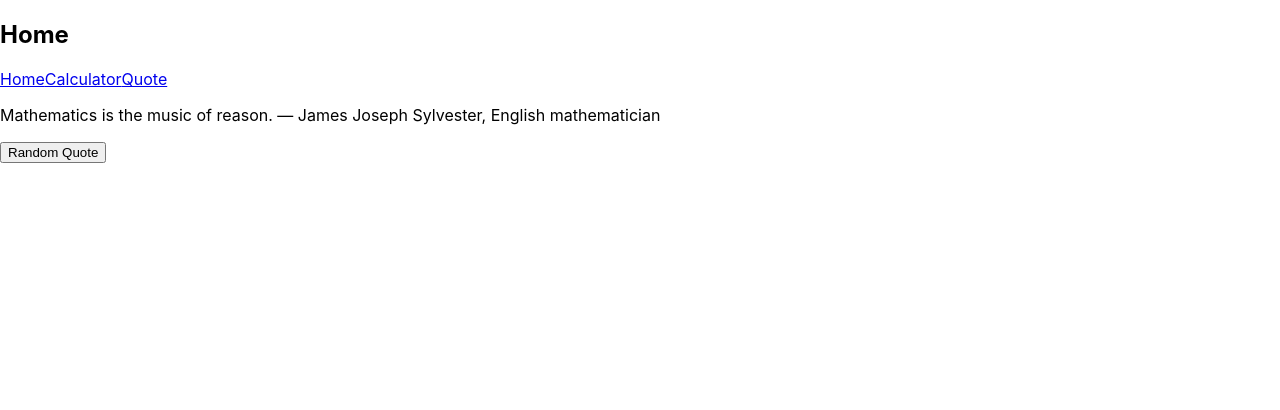
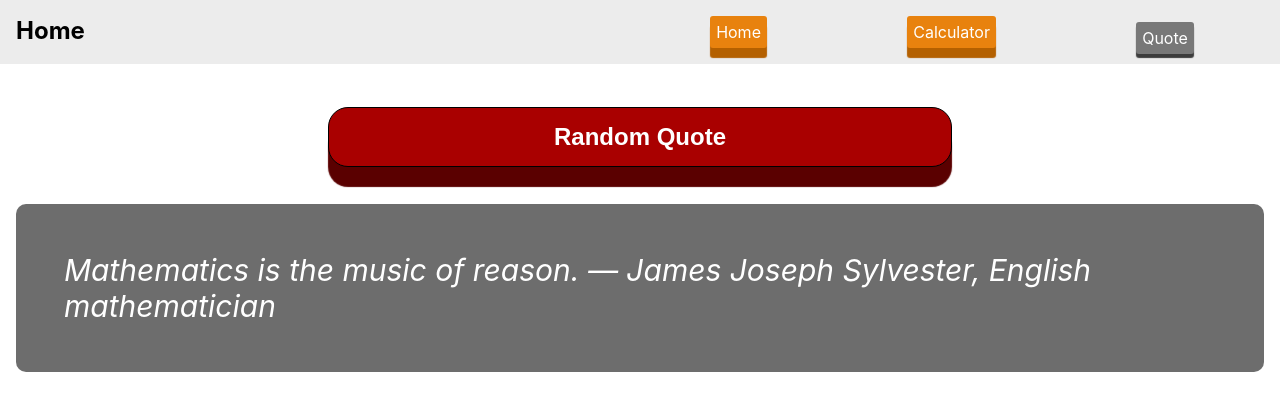
Before and after one commit to Vgonma/math_magician, a React (Create React App) app: page /quote in a window 1280 px wide. Shown: the top 410 px of the page. Built offline with nearby package versions, Linux system fonts and the light colour scheme.

Commit message:
Add style

```diff
--- a/src/App.css
+++ b/src/App.css
@@ -1,12 +1,14 @@
 * {
   box-sizing: border-box;
+  margin: 0;
+  padding: 0;
 }
 
 .calculator-grid {
   display: grid;
-  margin-top: 2rem;
   grid-template-columns: repeat(4, 6rem);
   grid-template-rows: minmax(5rem, auto) repeat(5, 3.5rem);
+  justify-content: center;
 }
 
 .output {
@@ -51,3 +53,88 @@
 .btn:active {
   border: 2px solid black;
 }
+
+.navbar {
+  display: grid;
+  grid-template-columns: repeat(2, 50%);
+  padding: 1rem;
+  background-color: #ececec;
+}
+
+.navlinks-container {
+  display: flex;
+  justify-content: space-around;
+}
+
+.navlinks-container > * {
+  text-decoration: none;
+  padding: 6px;
+  border-radius: 3px;
+  color: white;
+  background-color: rgb(232, 130, 14);
+  box-shadow: 0 10px 1px rgb(180, 96, 0);
+}
+
+.navlinks-container > *:hover {
+  box-shadow: 0 6px 1px rgb(180, 96, 0);
+  background-color: rgb(255, 161, 53);
+  translate: 0 4px;
+}
+
+.navlinks-container > .active {
+  box-shadow: 0 4px 1px rgba(60, 60, 60);
+  background-color: rgba(120, 120, 120);
+  translate: 0 6px;
+}
+
+.calculator-container {
+  display: grid;
+  grid-auto-flow: column;
+  padding: 1rem;
+  gap: 12px;
+  text-align: center;
+  margin-top: 2rem;
+}
+
+.page-container {
+  margin-top: 2rem;
+  padding: 1rem;
+  display: grid;
+  justify-content: space-around;
+  gap: 2rem;
+}
+
+.quote {
+  font-size: 30px;
+  padding: 3rem;
+  background-color: rgba(60, 60, 60, 0.75);
+  color: white;
+  font-style: italic;
+  border-radius: 10px;
+}
+
+.new-quote {
+  margin: auto;
+  height: 60px;
+  width: 50%;
+  background-color: rgba(169, 0, 0);
+  color: white;
+  font-size: 1.5rem;
+  font-weight: bolder;
+  outline: none;
+  border: 1px solid black;
+  translate: 0 -5px;
+  box-shadow: 0 20px 1px rgb(90, 0, 0);
+  border-radius: 20px;
+  cursor: pointer;
+}
+
+.new-quote:hover {
+  translate: 0 -3px;
+  box-shadow: 0 18px 1px rgba(90, 0, 0);
+}
+
+.new-quote:active {
+  translate: 0 5px;
+  box-shadow: 0 10px 1px rgba(70, 0, 0);
+}
--- a/src/components/Calculator.js
+++ b/src/components/Calculator.js
@@ -21,6 +21,8 @@ const Calculator = ({ total: initialTotal, next: initialNext, operation: initial
   };
 
   return (
+    <div className="calculator-container">
+      <h2 className="calculator-title">Lets do some math!</h2>
       <article className="calculator-grid">
         <div className="output">
           <div className="current-operand">
@@ -49,6 +51,7 @@ const Calculator = ({ total: initialTotal, next: initialNext, operation: initial
         <Button sym="." className="btn" clickHandler={handleClick} />
         <Button sym="=" className="btn btn--orange" clickHandler={handleClick} />
       </article>
+    </div>
   );
 };
 
--- a/src/components/Navbar.js
+++ b/src/components/Navbar.js
@@ -4,13 +4,13 @@ import { NavLink } from 'react-router-dom';
 const Navbar = () => {
   const [active, setActive] = useState('Home');
   return (
-    <nav>
-      <div>
+    <nav className="navbar">
+      <div className="page-title">
         <h1>{active}</h1>
       </div>
-      <div>
+      <div className="navlinks-container">
         <NavLink to="/" onClick={() => setActive('Home')}>Home</NavLink>
-        <NavLink to="/calculator" onClick={() => setActive('Clculator')}>Calculator</NavLink>
+        <NavLink to="/calculator" onClick={() => setActive('Calculator')}>Calculator</NavLink>
         <NavLink to="/quote" onClick={() => setActive('Quote')}>Quote</NavLink>
       </div>
     </nav>
--- a/src/pages/Home.js
+++ b/src/pages/Home.js
@@ -1,7 +1,7 @@
 import React from 'react';
 
 const Home = () => (
-  <div>
+  <div className="page-container">
     <h1>Welcome to our page!</h1>
     <p>
       Lorem ipsum dolor sit amet, consectetur adipiscing elit, sed do eiusmod
--- a/src/pages/Quote.js
+++ b/src/pages/Quote.js
@@ -21,11 +21,11 @@ const randomQuote = () => {
 const Quote = () => {
   const [quote, setQuote] = useState(randomQuote);
   return (
-    <div>
-      <p>{quote}</p>
-      <button type="submit" onClick={() => setQuote(randomQuote)}>
+    <div className="page-container">
+      <button className="new-quote" type="submit" onClick={() => setQuote(randomQuote)}>
         Random Quote
       </button>
+      <p className="quote">{quote}</p>
     </div>
   );
 };
```
Lines whose indentation alone changed are shown as unchanged.
